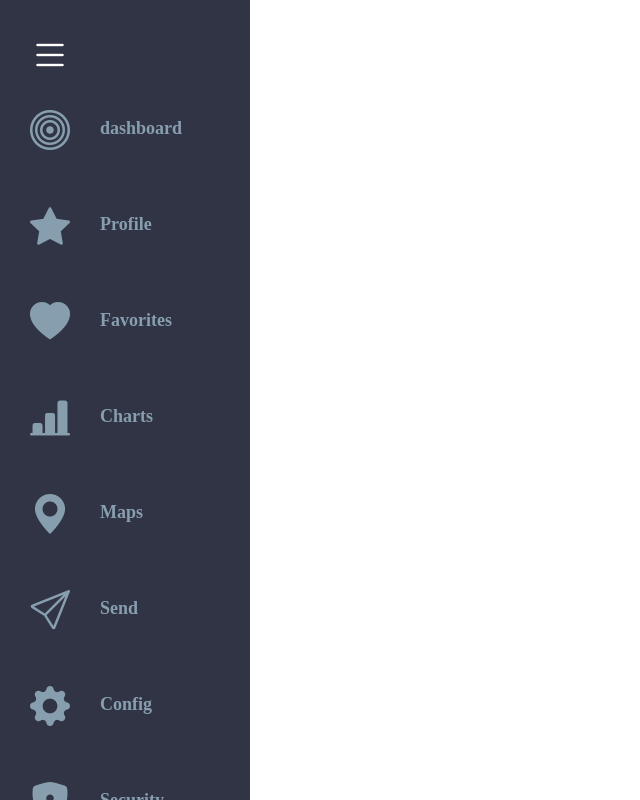
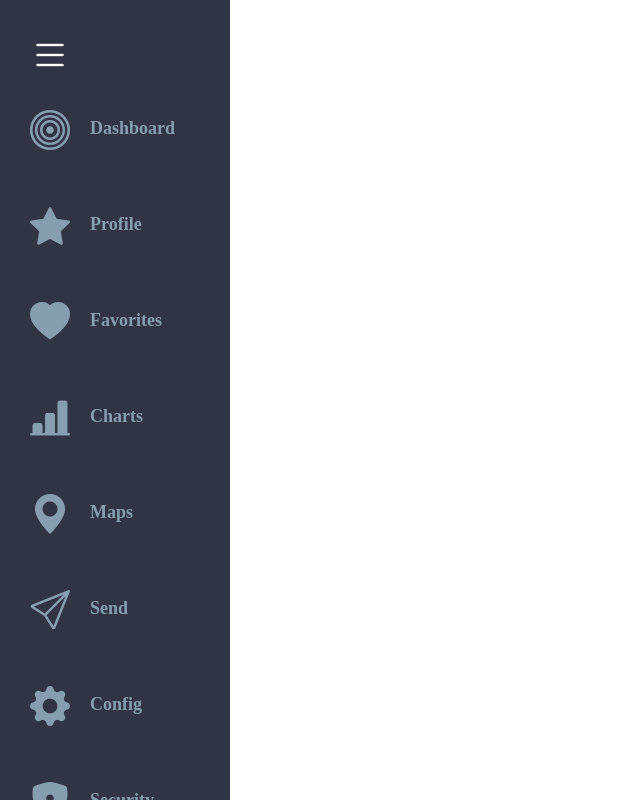
Before and after one commit to eu-waliston/Admin-Dashboard, a React (Create React App) app: page / in a window 1280 px wide. Both pictures are taken after a click on the icon 64 px from the left and 55 px from the top of the page. Shown: the whole page, without its empty margins (0-640 px from the left). Built offline with nearby package versions, Linux system fonts and the light colour scheme.

Commit message:
Admin Dashboard SideBar finalizada

```diff
--- a/src/components/sidebar/Sidebar.css
+++ b/src/components/sidebar/Sidebar.css
@@ -6,9 +6,9 @@
 .sidebar {
     position: fixed;
     height: 100vh;
-    width: 250px;
+    width: 230px;
     background-color: var(--sidebar--color);
-    transition: all 0.7s;
+    transition: all 0.8s;
 }
 
 .sidebar__ls {
@@ -34,7 +34,7 @@
 .sidebar__text {
     position: relative;
     top: -32px;
-    margin-left: 100px;
+    margin-left: 90px;
     font-size: 18px;
     color: var(--sidebar--icons--color);
     transition: all 0.7s;
@@ -43,11 +43,13 @@
 
 .sidebar__text__invisible {
     top: -32px;
-    margin-left: 100px;
-    font-size: 5px;
+    margin-left: 90px;
+    font-size: 3px;
     position: relative;
     visibility: hidden;
     color: var(--sidebar--icons--color);
+
+    transition: all 0.5s;
 }
 
 .sidebar__text:hover, .bi:hover {
--- a/src/components/sidebar/Sidebar.js
+++ b/src/components/sidebar/Sidebar.js
@@ -8,38 +8,38 @@ const Sidebar = () => {
         <div className={isNavExpanded ? 'sidebar' : 'sidebar__ls'}>
             <div className='sidebar__icons'>
                 <div>
-                    <i class="bi bi-list" id='bi-list' onClick={() => { setIsNavExpanded(!isNavExpanded); }}></i>
+                    <i className="bi bi-list" id='bi-list' onClick={() => { setIsNavExpanded(!isNavExpanded); }}></i>
                 </div>
                 <div>
-                    <i class="bi bi-bullseye"></i>
-                    <h5 className={isNavExpanded ? 'sidebar__text' : 'sidebar__text__invisible'} >dashboard</h5>
+                    <i className="bi bi-bullseye"></i>
+                    <h5 className={isNavExpanded ? 'sidebar__text' : 'sidebar__text__invisible'} >Dashboard</h5>
                 </div>
                 <div >
-                    <i class="bi bi-star-fill"></i>
+                    <i className="bi bi-star-fill"></i>
                     <h5 className={isNavExpanded ? 'sidebar__text' : 'sidebar__text__invisible'}  >Profile</h5>
                 </div>
                 <div >
-                    <i class="bi bi-heart-fill"></i>
+                    <i className="bi bi-heart-fill"></i>
                     <h5 className={isNavExpanded ? 'sidebar__text' : 'sidebar__text__invisible'} >Favorites</h5>
                 </div>
                 <div >
-                    <i class="bi bi-bar-chart-line-fill"></i>
+                    <i className="bi bi-bar-chart-line-fill"></i>
                     <h5 className={isNavExpanded ? 'sidebar__text' : 'sidebar__text__invisible'} >Charts</h5>
                 </div>
                 <div >
-                    <i class="bi bi-geo-alt-fill"></i>
+                    <i className="bi bi-geo-alt-fill"></i>
                     <h5 className={isNavExpanded ? 'sidebar__text' : 'sidebar__text__invisible'} >Maps</h5>
                 </div>
                 <div >
-                    <i class="bi bi-send"></i>
+                    <i className="bi bi-send"></i>
                     <h5 className={isNavExpanded ? 'sidebar__text' : 'sidebar__text__invisible'} >Send</h5>
                 </div>
                 <div >
-                    <i class="bi bi-gear-fill"></i>
+                    <i className="bi bi-gear-fill"></i>
                     <h5 className={isNavExpanded ? 'sidebar__text' : 'sidebar__text__invisible'} >Config</h5>
                 </div>
                 <div >
-                    <i class="bi bi-shield-lock-fill"></i>
+                    <i className="bi bi-shield-lock-fill"></i>
                     <h5 className={isNavExpanded ? 'sidebar__text' : 'sidebar__text__invisible'} >Security</h5>
                 </div>
             </div>
```
